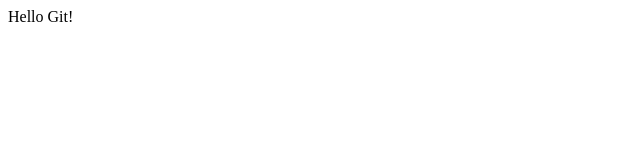
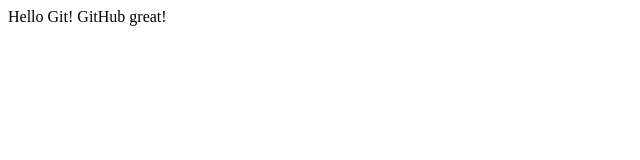
Before and after one commit to Fancywin/gittest, a plain HTML site: page index.html in a window 1280 px wide. Shown: the whole page, without its empty margins (0-640 px from the left). Drawn offline with Linux system fonts and the light colour scheme.

Commit message:
create index.html

```diff
--- a/index.html
+++ b/index.html
@@ -6,5 +6,6 @@
 	</head>
 	<body>
 		Hello Git!
+		GitHub great!
 	</body>
 </html>
```
